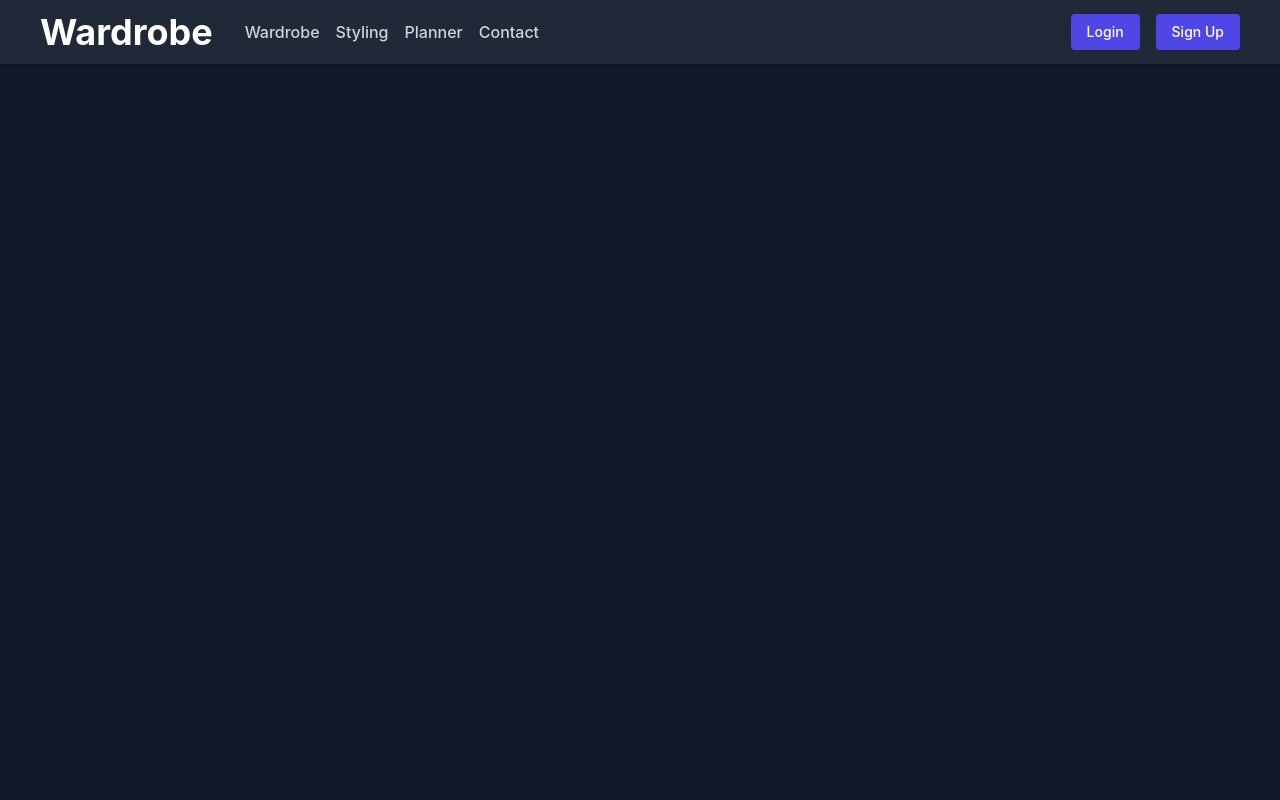
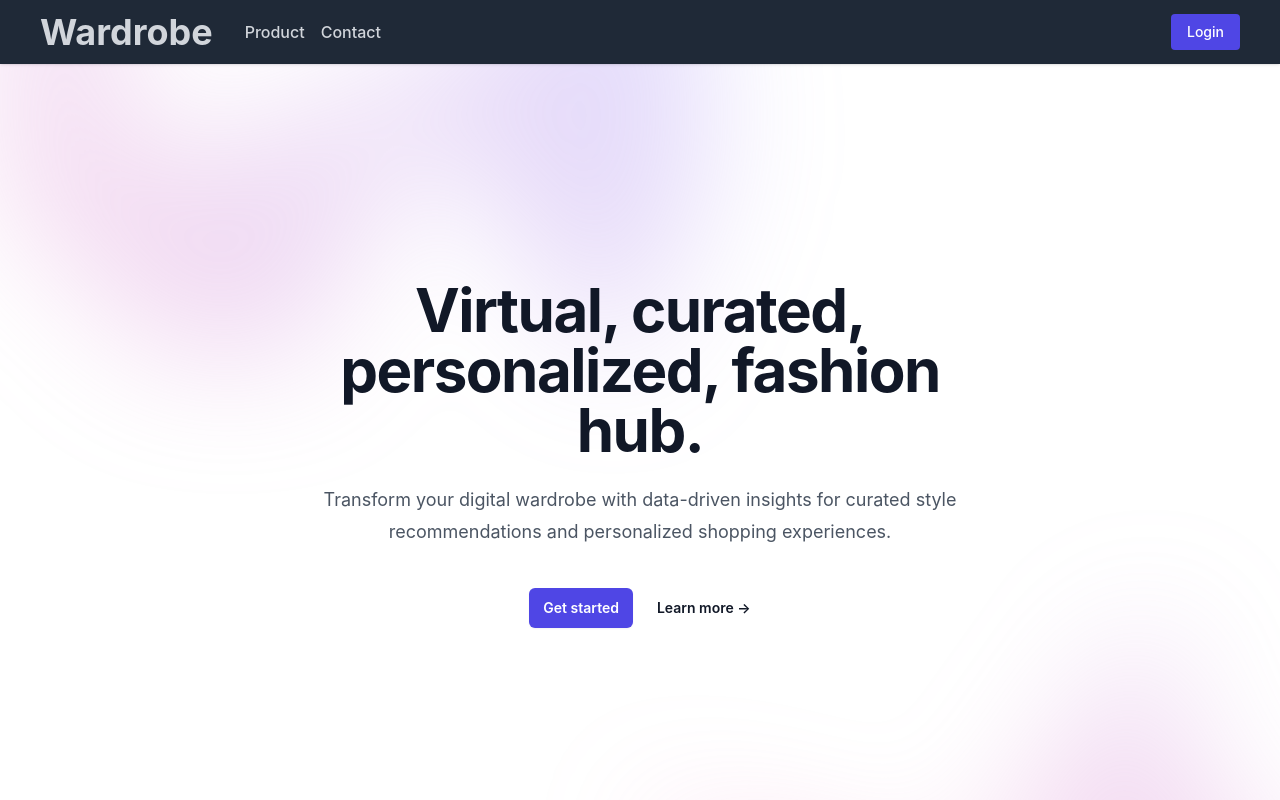
Before and after one commit to astha24verma/pwors-app, a React (Vite) app: page / in a window 1280 px wide. Shown: the top 800 px of the page. Built offline with nearby package versions, Linux system fonts and the light colour scheme.

Commit message:
Home changed , signup moved to getstarted , nav bar change

```diff
--- a/src/components/Navbar.jsx
+++ b/src/components/Navbar.jsx
@@ -25,13 +25,21 @@
         <div className="">
           <div className="flex justify-between h-16 px-10 shadow items-center">
             <div className="flex items-center space-x-8">
-              <h1 className="text-xl lg:text-4xl font-bold cursor-pointer">Wardrobe</h1>
+              <a href='/' className="hover:text-gray-400 text-gray-300"><h1 className="text-xl lg:text-4xl font-bold cursor-pointer">Wardrobe</h1></a>
+              {userId ? (
               <div className="hidden md:flex justify-around space-x-4">
-                <a href="/dashboard" className="hover:text-indigo-600 text-gray-300">Wardrobe</a>
+                <a href="/dashboard" className="hover:text-indigo-600 text-gray-300">Closet</a>
                 <a href="#" className="hover:text-indigo-600 text-gray-300">Styling</a>
                 <a href="#" className="hover:text-indigo-600 text-gray-300">Planner</a>
                 <a href="#" className="hover:text-indigo-600 text-gray-300">Contact</a>
               </div>
+               ) : (
+                <div className="hidden md:flex justify-around space-x-4">
+                <a href="#" className="hover:text-indigo-600 text-gray-300">Product</a>
+                <a href="#" className="hover:text-indigo-600 text-gray-300">Contact</a>
+              </div>
+               )}
+
             </div>
             <div className="flex space-x-4 items-center">
               {userId ? (
@@ -54,9 +62,6 @@
                             <Link to="/login" className="bg-indigo-600 px-4 py-2 rounded text-white hover:bg-indigo-500 text-sm">
                               Login
                             </Link>
-                          <Link to="/signup" className="bg-indigo-600 px-4 py-2 rounded text-white hover:bg-indigo-500 text-sm">
-                            Sign Up
-                          </Link>
                           </>
                         )}
             </div>
--- a/src/pages/Home.jsx
+++ b/src/pages/Home.jsx
@@ -1,9 +1,76 @@
-function Home() {
+// function Home() {
+//   return (
+//     <div>
+//       <h1 className="h-screen text-4xl font-bold mb-4">Welcome to My App</h1>
+
+//     </div>
+//   )
+// }
+
+// export default Home
+import { useState } from 'react'
+
+
+const navigation = [
+  { name: 'Product', href: '#' },
+  { name: 'Features', href: '#' },
+  { name: 'Marketplace', href: '#' },
+  { name: 'Company', href: '#' },
+]
+
+export default function Home() {
+  const [setMobileMenuOpen] = useState(false)
+
   return (
-    <div>
-      <h1 className="h-screen text-4xl font-bold mb-4">Welcome to My App</h1>
+    <div className="bg-white w-full h-screen ">
+
+      <div className="relative isolate px-6 pt-14 lg:px-8">
+        <div
+          className="absolute inset-x-0 -top-40 -z-10 transform-gpu overflow-hidden blur-3xl sm:-top-80"
+          aria-hidden="true"
+        >
+          <div
+            className="relative left-[calc(50%-11rem)] aspect-[1155/678] w-[36.125rem] -translate-x-1/2 rotate-[30deg] bg-gradient-to-tr from-[#ff80b5] to-[#9089fc] opacity-30 sm:left-[calc(50%-30rem)] sm:w-[72.1875rem]"
+            style={{
+              clipPath:
+                'polygon(74.1% 44.1%, 100% 61.6%, 97.5% 26.9%, 85.5% 0.1%, 80.7% 2%, 72.5% 32.5%, 60.2% 62.4%, 52.4% 68.1%, 47.5% 58.3%, 45.2% 34.5%, 27.5% 76.7%, 0.1% 64.9%, 17.9% 100%, 27.6% 76.8%, 76.1% 97.7%, 74.1% 44.1%)',
+            }}
+          />
+        </div>
+        <div className="mx-auto max-w-2xl py-32 sm:py-48 lg:py-56">
+          <div className="text-center">
+            <h1 className="text-4xl font-bold tracking-tight text-gray-900 sm:text-6xl">
+            Virtual, curated, personalized, fashion hub.
+            </h1>
+            <p className="mt-6 text-lg leading-8 text-gray-600">
+            Transform your digital wardrobe with data-driven insights for curated style recommendations and personalized shopping experiences.
+            </p>
+            <div className="mt-10 flex items-center justify-center gap-x-6">
+              <a
+                href="/Signup"
+                className="rounded-md bg-indigo-600 px-3.5 py-2.5 text-sm font-semibold text-white shadow-sm hover:bg-indigo-500 focus-visible:outline focus-visible:outline-2 focus-visible:outline-offset-2 focus-visible:outline-indigo-600"
+              >
+                Get started
+              </a>
+              <a href="#" className="text-sm font-semibold leading-6 text-gray-900">
+                Learn more <span aria-hidden="true">→</span>
+              </a>
+            </div>
+          </div>
+        </div>
+        <div
+          className="absolute inset-x-0 top-[calc(100%-13rem)] -z-10 transform-gpu overflow-hidden blur-3xl sm:top-[calc(100%-30rem)]"
+          aria-hidden="true"
+        >
+          <div
+            className="relative left-[calc(50%+3rem)] aspect-[1155/678] w-[36.125rem] -translate-x-1/2 bg-gradient-to-tr from-[#ff80b5] to-[#9089fc] opacity-30 sm:left-[calc(50%+36rem)] sm:w-[72.1875rem]"
+            style={{
+              clipPath:
+                'polygon(74.1% 44.1%, 100% 61.6%, 97.5% 26.9%, 85.5% 0.1%, 80.7% 2%, 72.5% 32.5%, 60.2% 62.4%, 52.4% 68.1%, 47.5% 58.3%, 45.2% 34.5%, 27.5% 76.7%, 0.1% 64.9%, 17.9% 100%, 27.6% 76.8%, 76.1% 97.7%, 74.1% 44.1%)',
+            }}
+          />
+        </div>
+      </div>
     </div>
   )
 }
-
-export default Home
```
Lines whose indentation alone changed are shown as unchanged.
